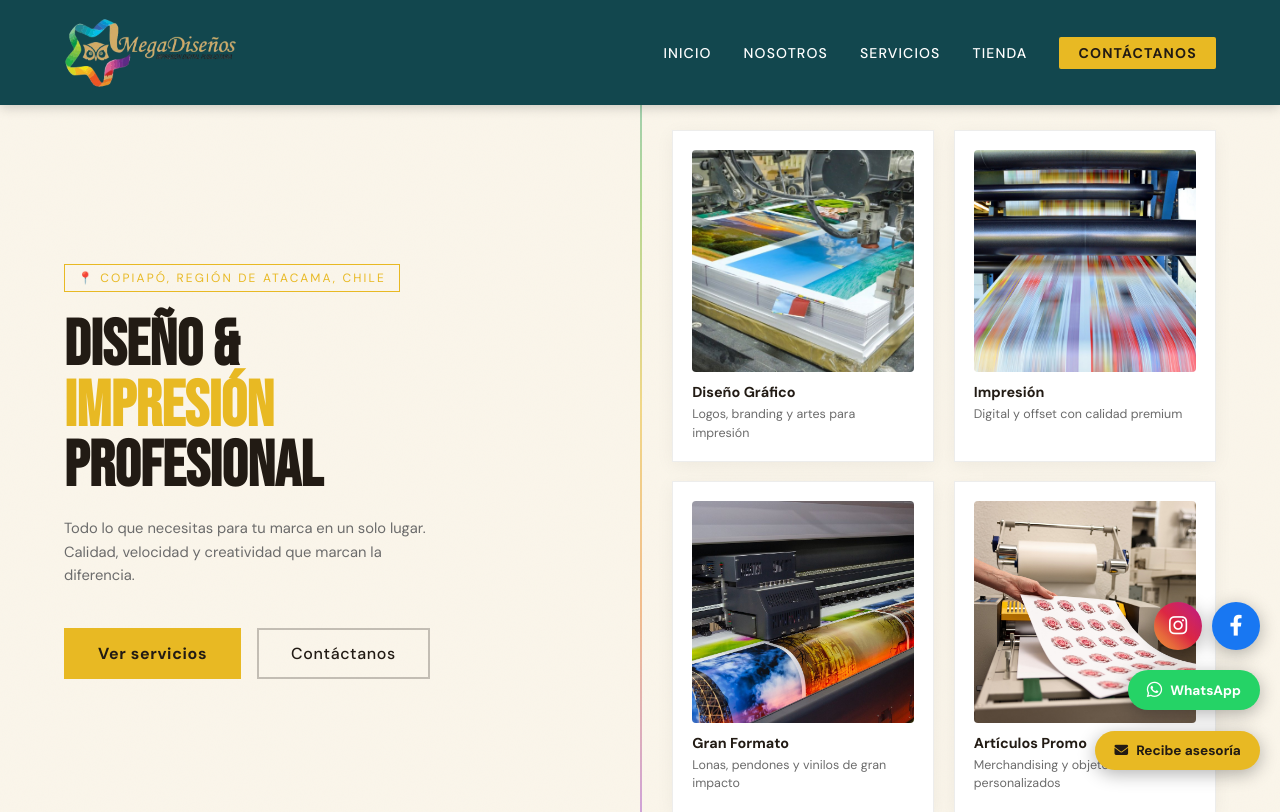
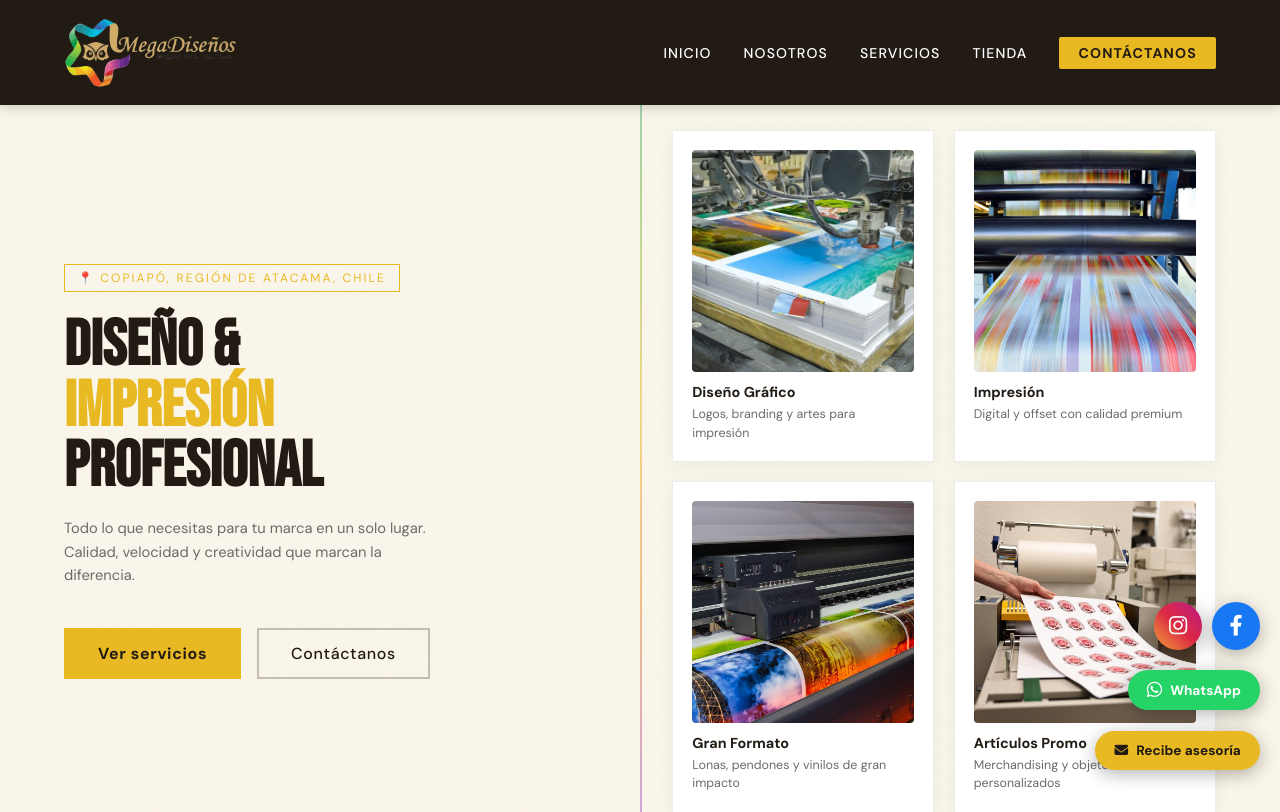
Before and after one commit to Eduardo3090/megadise-os, a Flask app: page / in a window 1280 px wide. Shown: the top 812 px of the page. Run offline with Flask 3, Linux system fonts and the light colour scheme.

Commit message:
Change navigation background color

```diff
--- a/megadisenos/static/style.css
+++ b/megadisenos/static/style.css
@@ -12,7 +12,7 @@
   --green:  #6FB93C;
   --purple: #A44FC7;
   --orange: #E8822E;
-  --navbg:  #12474e;
+  --navbg:  #221b14;
   --serif: 'Bebas Neue', sans-serif;
   --body:  'DM Sans', sans-serif;
   --ease:  cubic-bezier(.25,.8,.25,1);
```
